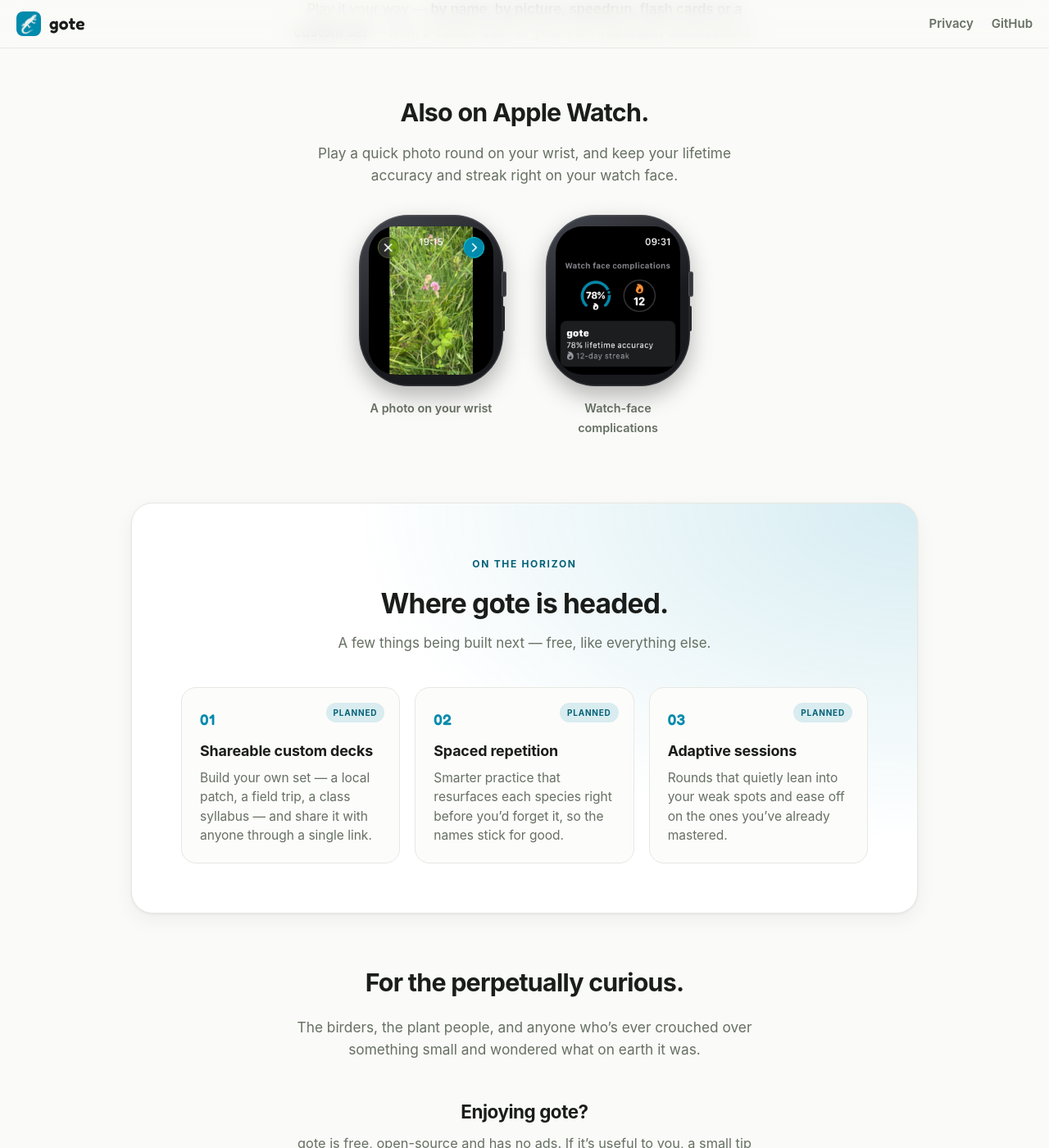
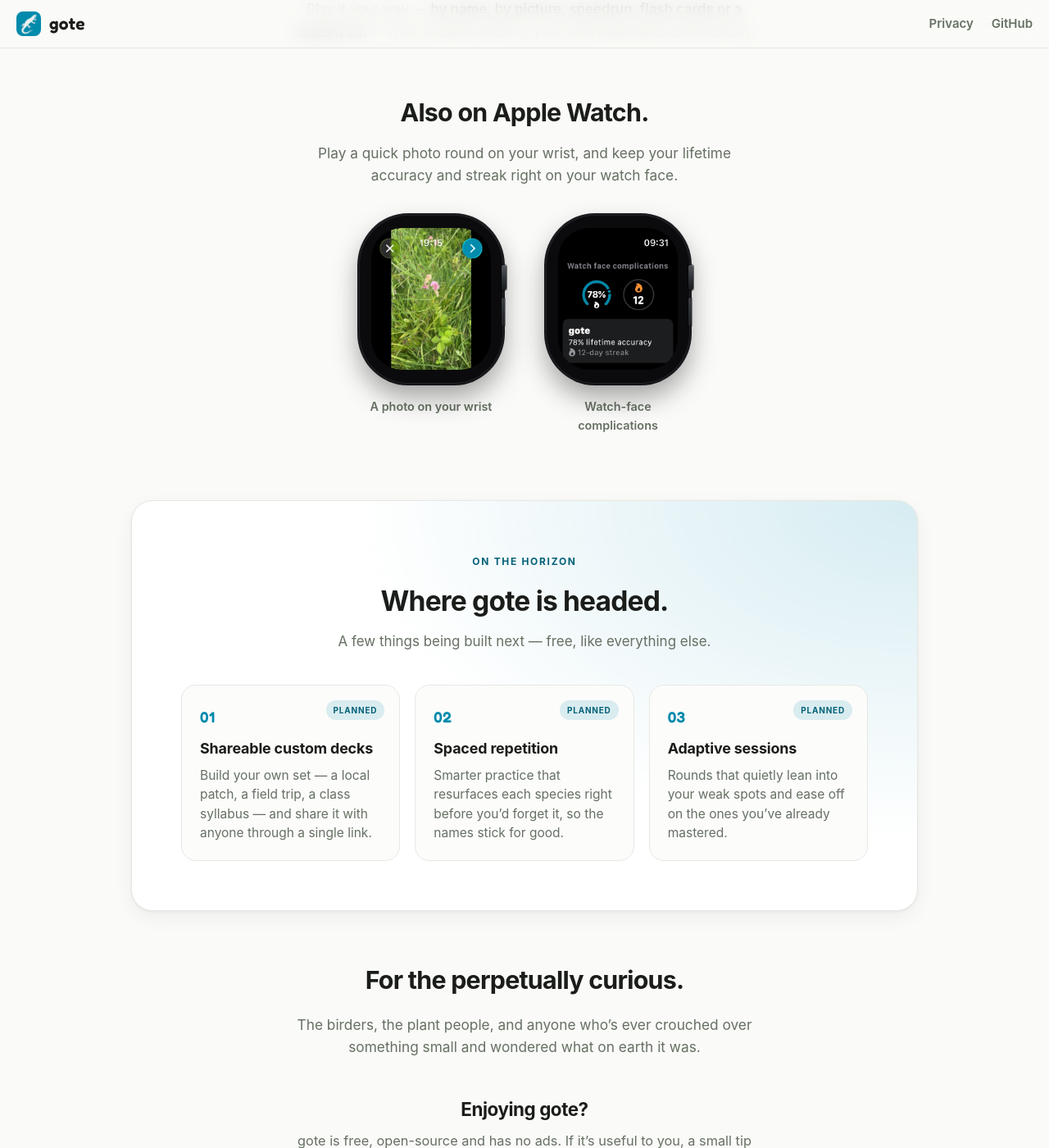
Before and after one commit to turbolya/gote, a Jekyll site: the page built from index.html, in a window 1280 px wide and 1400 px high, scrolled down 3409 px. Shown: the whole window at 82% size. Built offline with Jekyll 4.4.1, drawn with Linux system fonts in a browser that asks for light colours.

Commit message:
Website: rework the Apple Watch frame to look like real watch glass
The previous watch frame read as a grey metallic border. Redraw it as a
black-glass squircle body so the (black-edged) screenshot blends into the
watch front, with a thin titanium rim and a refined digital crown + side
button. (Note: the watchOS simulator only renders the raw screen — no case,
crown or band — so a real bezel can't be captured; this is the CSS stand-in.)

Co-Authored-By: Claude Opus 4.8 <noreply@anthropic.com>

```diff
--- a/index.html
+++ b/index.html
@@ -120,32 +120,38 @@ title: false
   .watch p { color: var(--muted); font-size: 1.08rem; line-height: 1.55; max-width: 34rem; margin: 0 auto 34px; }
   .watch-shots { display: flex; justify-content: center; gap: clamp(20px, 6vw, 52px); }
   .wshot { width: 176px; max-width: 42vw; }
-  /* Apple Watch frame — a case with a digital crown + side button */
+  /* Apple Watch — a black-glass squircle body with a thin titanium rim, so the
+     (black-edged) screenshot reads as the watch front rather than a grey border. */
   .wshot figure {
-    position: relative; margin: 0;
-    padding: 8% 7%;
+    position: relative; margin: 0 auto;
+    padding: 9.5% 8.5%;
     border-radius: 34% / 30%;
-    background: linear-gradient(150deg, #43464d, #191a1e 60%);
+    background: #0b0b0d;
     box-shadow:
-      0 12px 28px rgba(0,0,0,.28),
-      inset 0 0 0 1.5px rgba(255,255,255,.10);
-    aspect-ratio: 416 / 496;
+      0 16px 32px rgba(0,0,0,.36),
+      inset 0 0 0 1px rgba(255,255,255,.09),
+      0 0 0 2px #1b1d21,
+      0 0 0 3px rgba(255,255,255,.05);
+    aspect-ratio: 1 / 1.17;
   }
   .wshot figure img {
     display: block; width: 100%; height: 100%; object-fit: cover;
-    border-radius: 22% / 18%; background: #000;
+    border-radius: 26% / 22%; background: #000;
   }
   /* digital crown + side button on the right edge */
   .wshot figure::before {
-    content: ""; position: absolute; right: -4px; top: 33%; width: 6px; height: 15%;
-    border-radius: 3px; background: #34363b;
-    box-shadow: inset 0 0 0 1px rgba(255,255,255,.14);
+    content: ""; position: absolute; right: -4px; top: 30%; width: 6px; height: 15%;
+    border-radius: 3px;
+    background: linear-gradient(180deg, #56595f 0%, #313439 50%, #191b1e 100%);
+    box-shadow: 0 0 0 1px rgba(0,0,0,.5);
   }
   .wshot figure::after {
-    content: ""; position: absolute; right: -2px; top: 53%; width: 4px; height: 15%;
-    border-radius: 3px; background: #26282c;
+    content: ""; position: absolute; right: -2px; top: 49%; width: 4px; height: 17%;
+    border-radius: 2px;
+    background: linear-gradient(180deg, #3a3d42, #202226);
+    box-shadow: 0 0 0 1px rgba(0,0,0,.4);
   }
-  .wshot figcaption { margin-top: 15px; font-size: .9rem; font-weight: 600; color: var(--muted); }
+  .wshot figcaption { margin-top: 16px; font-size: .9rem; font-weight: 600; color: var(--muted); }
 
   @media (max-width: 680px) {
     .frow, .frow:nth-child(even) { flex-direction: column; text-align: center; gap: 24px; }
```
